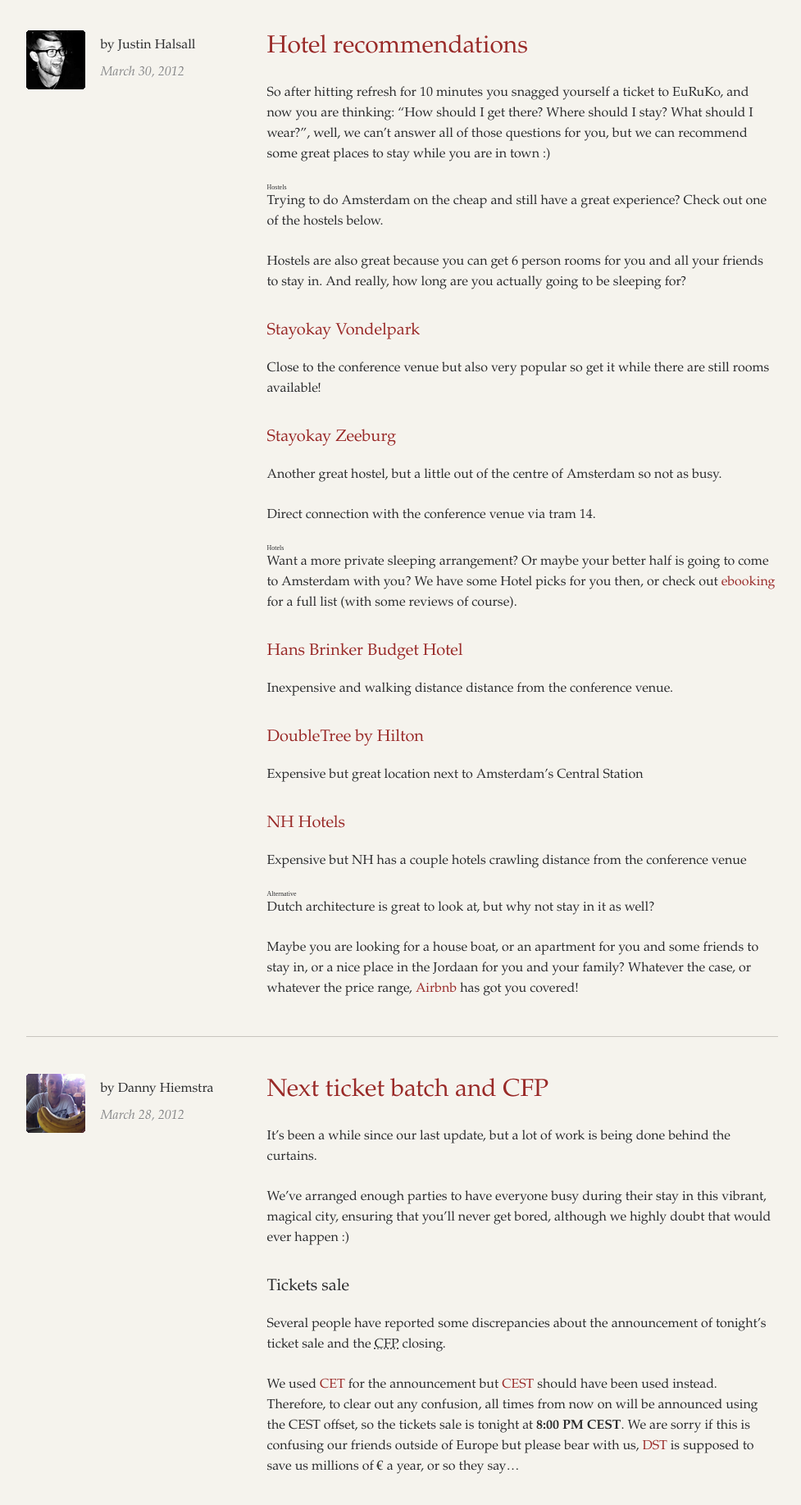
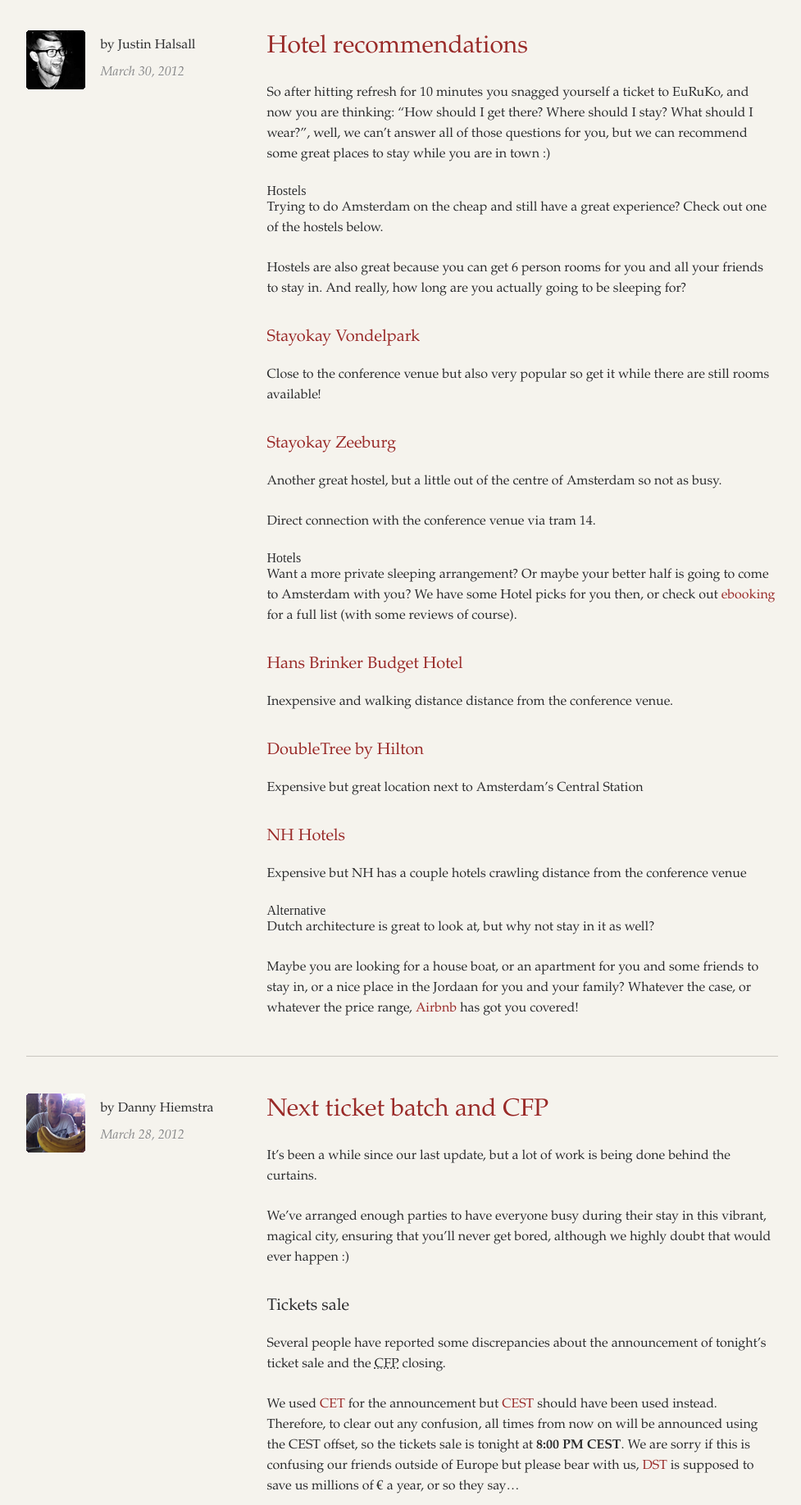
Before and after one commit to euruko2012/euruko2012.github.com, a Jekyll site: the page built from blog.md, in a window 1280 px wide. Shown: the part 330-2166 px from the top of the page at 82% size, without its empty margins (150-1127 px from the left). Built offline with Jekyll 4.4.1, drawn with Linux system fonts in a browser that asks for light colours; some web fonts are replaced; Markdown is read by kramdown in place of the engine named in the settings.

Commit message:
remove styling that makes all h2's tiny in the blog posts
seemed to be overridden everywhere else so I got rid of it all together

```diff
--- a/sass/screen.scss
+++ b/sass/screen.scss
@@ -9,7 +9,6 @@ h1, h2 { font-family: "Vast Shadow", cursive, serif; }
 h1 { font-size: 25px; }
 body > header, body > article, #venue article {
   h1 { font-family: "Abel", "HelveticaNeue-Light", "Helvetica Neue Light", "Helvetica Neue", Helvetica, Arial, sans-serif; font-size: 40px; }
-  h2 { font-size: 8px; word-spacing: 3px; }
   sup { font-size: 6px; vertical-align: top; text-transform: lowercase; }
 }
 body > header { text-transform: uppercase; }
--- a/stylesheets/screen.css
+++ b/stylesheets/screen.css
@@ -62,9 +62,6 @@ h1 {
 body > header h1, body > article h1, #venue article h1 {
   font-family: "Abel", "HelveticaNeue-Light", "Helvetica Neue Light", "Helvetica Neue", Helvetica, Arial, sans-serif;
   font-size: 40px; }
-body > header h2, body > article h2, #venue article h2 {
-  font-size: 8px;
-  word-spacing: 3px; }
 body > header sup, body > article sup, #venue article sup {
   font-size: 6px;
   vertical-align: top;
```
